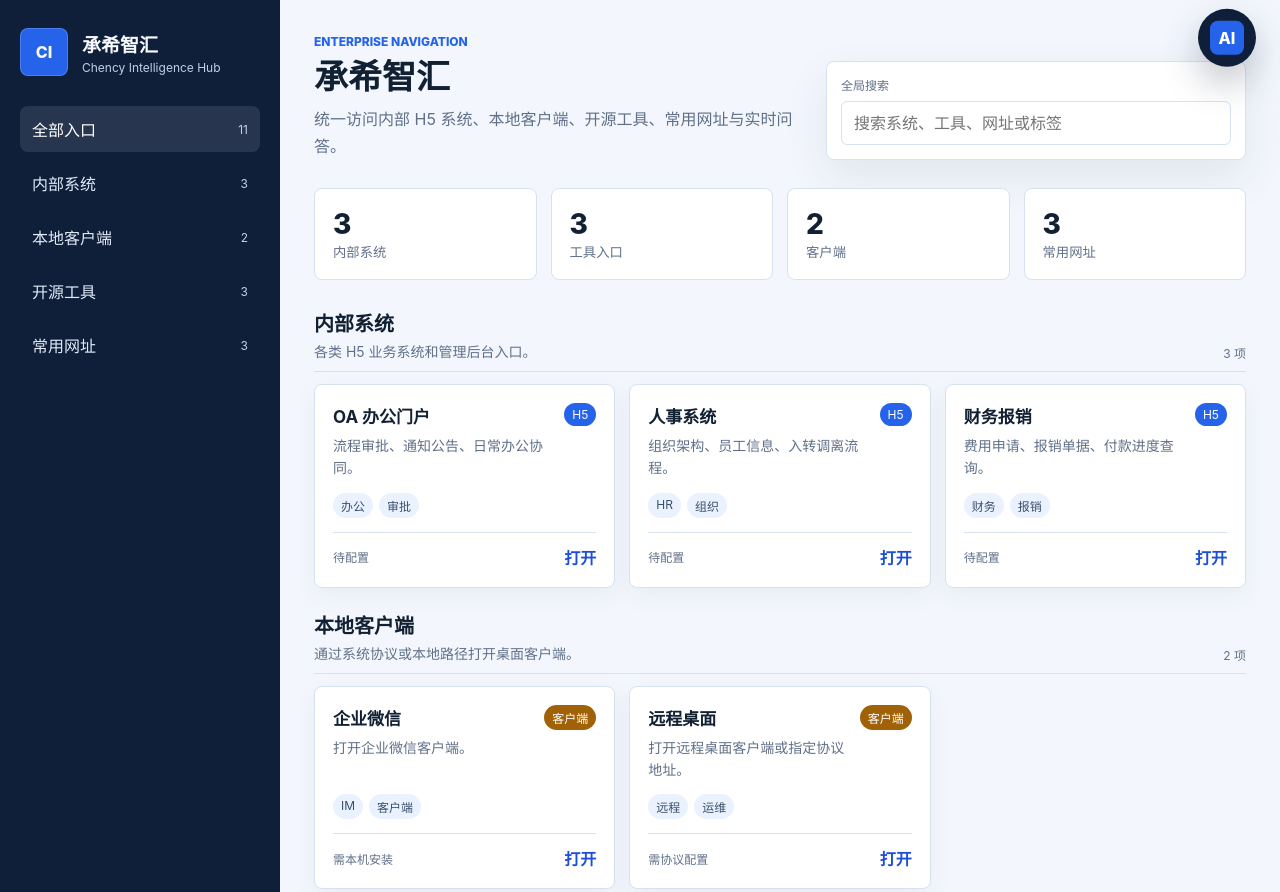
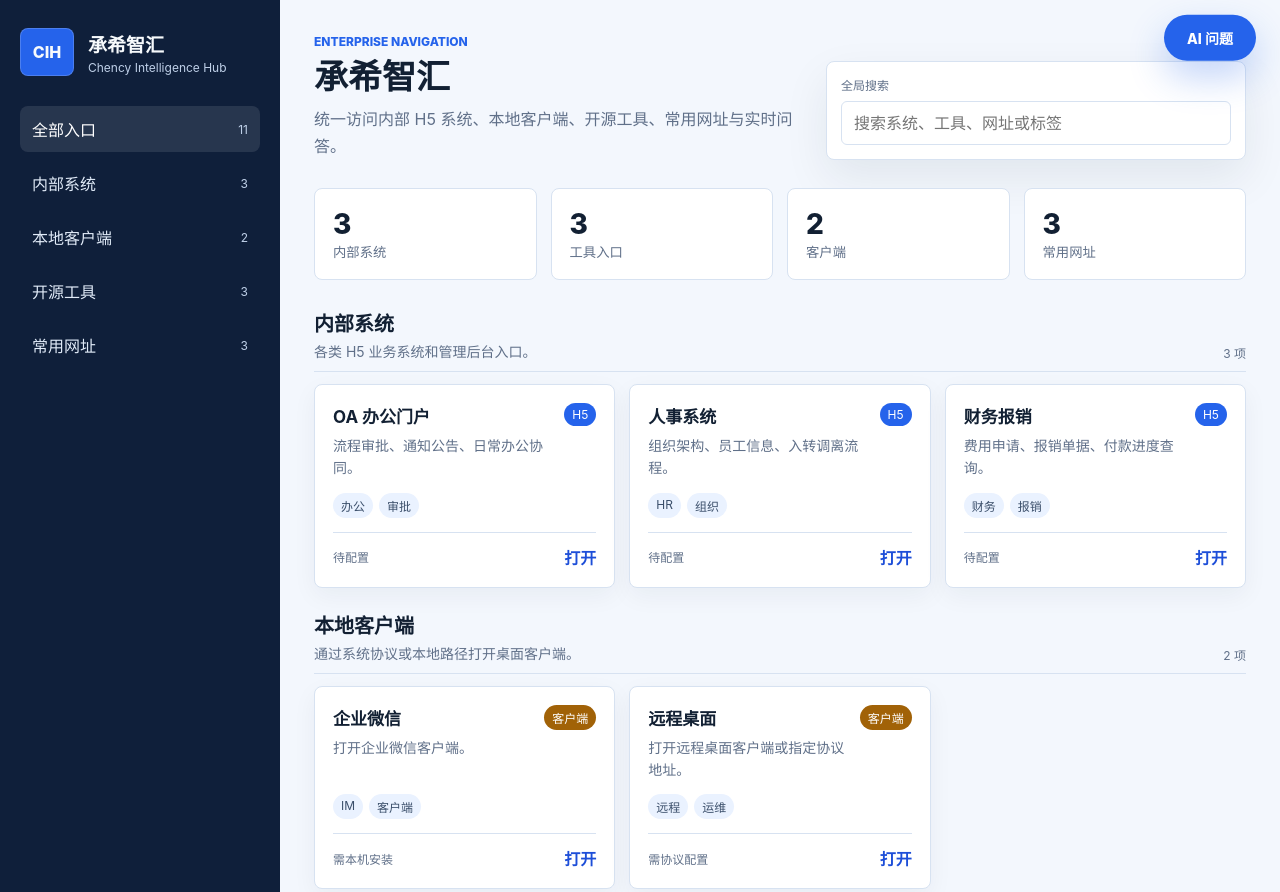
Before and after one commit to coobin/IntelligenceHub, a plain HTML site: page index.html in a window 1280 px wide. Shown: the top 892 px of the page. Drawn offline with Linux system fonts and the light colour scheme.

Commit message:
Update icon labels

```diff
--- a/index.html
+++ b/index.html
@@ -20,7 +20,7 @@
     <div class="app-shell">
       <aside class="sidebar" aria-label="主导航">
         <div class="brand-block">
-          <div class="brand-mark" aria-hidden="true">CI</div>
+          <div class="brand-mark" aria-hidden="true">CIH</div>
           <div>
             <div class="brand-name">承希智汇</div>
             <div class="brand-subtitle">Chency Intelligence Hub</div>
@@ -59,7 +59,7 @@
 
     <section class="assistant-widget" aria-label="智能问答">
       <button class="assistant-fab" id="assistantToggle" type="button" aria-expanded="false" aria-controls="assistantPanel" aria-label="打开承希智汇问答">
-        <span class="assistant-fab-mark" aria-hidden="true">AI</span>
+        <span class="assistant-fab-mark" aria-hidden="true">AI 问题</span>
       </button>
       <aside class="assistant-panel" id="assistantPanel" aria-hidden="true">
         <div class="assistant-header">
--- a/styles.css
+++ b/styles.css
@@ -53,7 +53,7 @@ input {
 }
 
 .brand-mark {
-  width: 48px;
+  width: 54px;
   height: 48px;
   display: grid;
   place-items: center;
@@ -356,13 +356,14 @@ h1 {
 }
 
 .assistant-fab {
-  width: 58px;
-  height: 58px;
+  min-width: 92px;
+  height: 46px;
+  padding: 0 14px;
   border: 0;
-  border-radius: 50%;
-  background: var(--navy);
+  border-radius: 999px;
+  background: var(--accent);
   color: #ffffff;
-  box-shadow: 0 16px 36px rgba(15, 31, 58, 0.26);
+  box-shadow: 0 16px 36px rgba(37, 99, 235, 0.28);
   cursor: pointer;
   display: grid;
   place-items: center;
@@ -379,13 +380,10 @@ h1 {
 }
 
 .assistant-fab-mark {
-  width: 34px;
-  height: 34px;
-  border-radius: 8px;
-  background: var(--accent);
-  display: grid;
-  place-items: center;
+  display: block;
   font-weight: 800;
+  font-size: 14px;
+  white-space: nowrap;
 }
 
 .assistant-panel {
@@ -532,8 +530,8 @@ h1 {
   }
 
   .assistant-fab {
-    width: 54px;
-    height: 54px;
+    min-width: 84px;
+    height: 44px;
   }
 
   .assistant-panel {
--- a/sw.js
+++ b/sw.js
@@ -1,4 +1,4 @@
-const CACHE_NAME = "intelligence-hub-v4";
+const CACHE_NAME = "intelligence-hub-v6";
 const APP_SHELL = [
   "./",
   "./index.html",
```
Also changed, not shown: assets/icons/icon.svg, assets/icons/maskable.svg.
